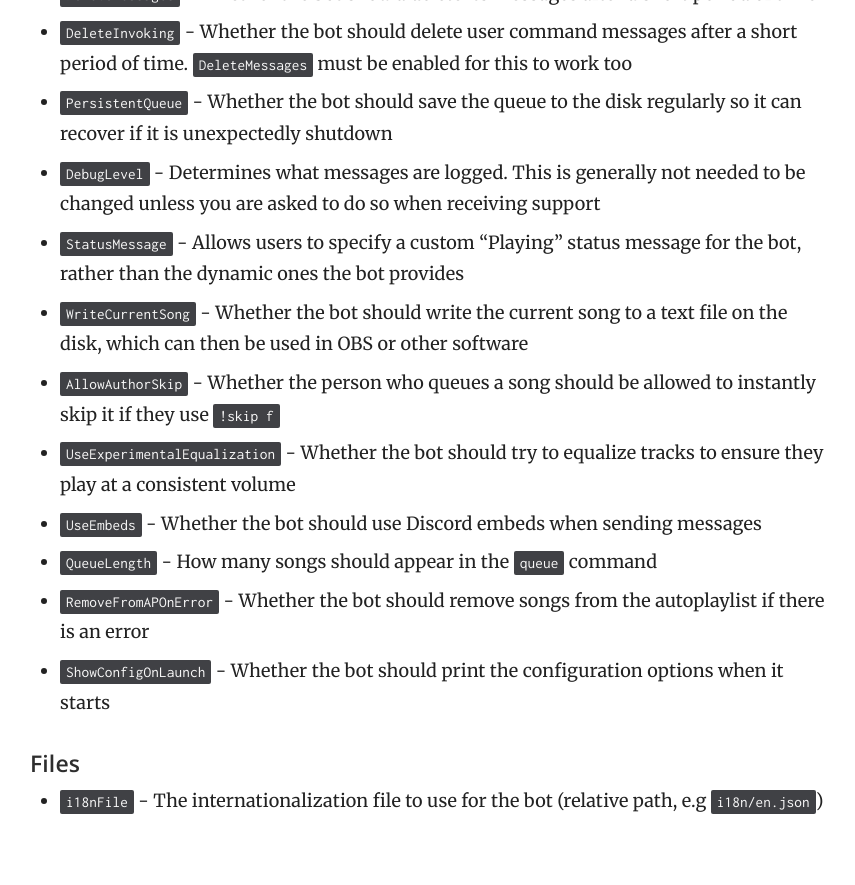
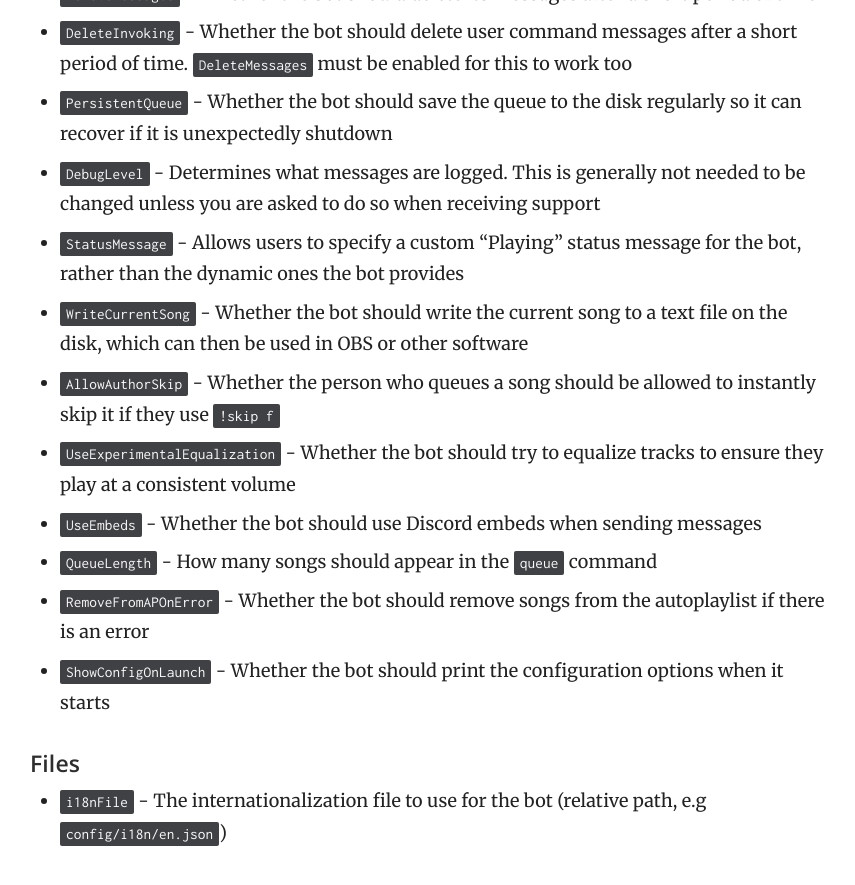
Before and after one commit to Just-Some-Bots/MusicBot, a Jekyll site: the page built from _docs/using/configuration.md, in a window 1280 px wide and 900 px high, scrolled down 2587 px. Shown: the top 885 px of the window, without its empty margins (360-1215 px from the left). Built offline with Jekyll 4.4.1, drawn with Linux system fonts in a browser that asks for light colours.

Commit message:
Fix #1528

```diff
--- a/_docs/using/configuration.md
+++ b/_docs/using/configuration.md
@@ -58,4 +58,4 @@ After creating a bot account, you should probably add your bot to a server by cl
 - `ShowConfigOnLaunch` - Whether the bot should print the configuration options when it starts
 
 #### Files
-- `i18nFile` - The internationalization file to use for the bot (relative path, e.g `i18n/en.json`)
+- `i18nFile` - The internationalization file to use for the bot (relative path, e.g `config/i18n/en.json`)
```
